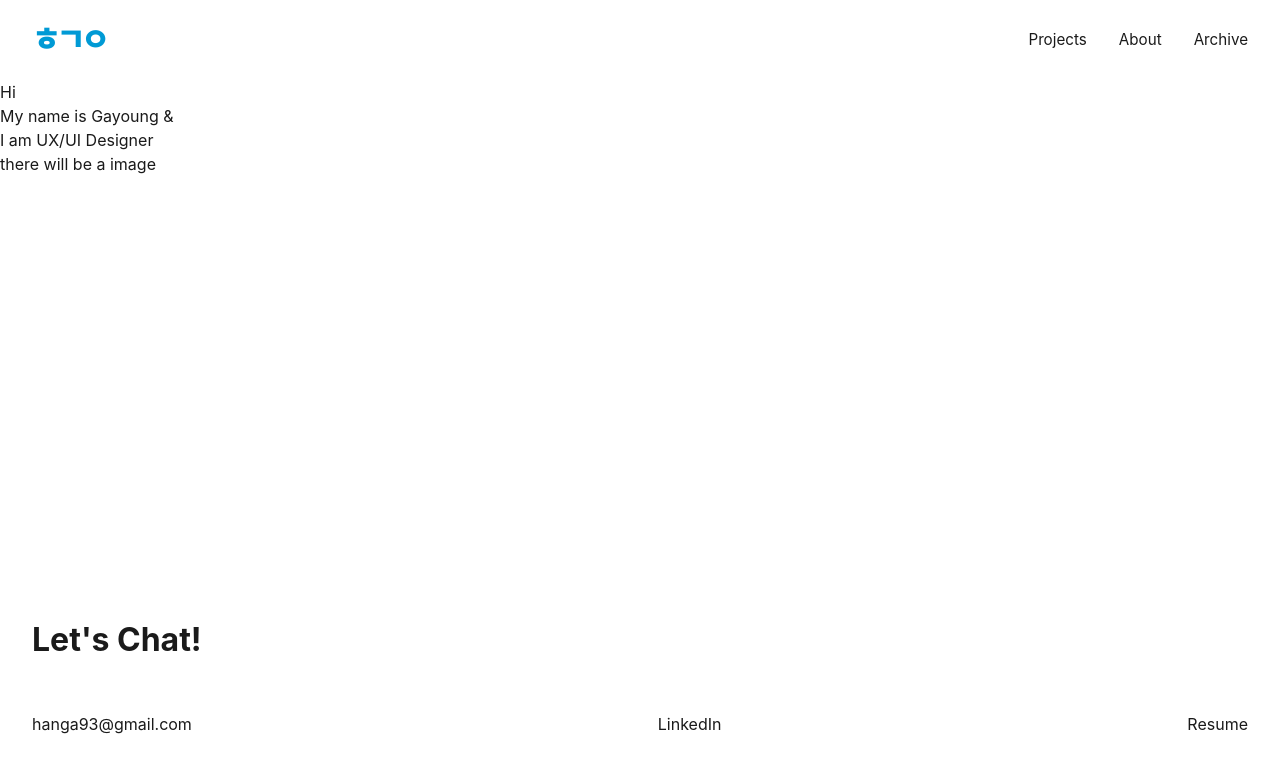
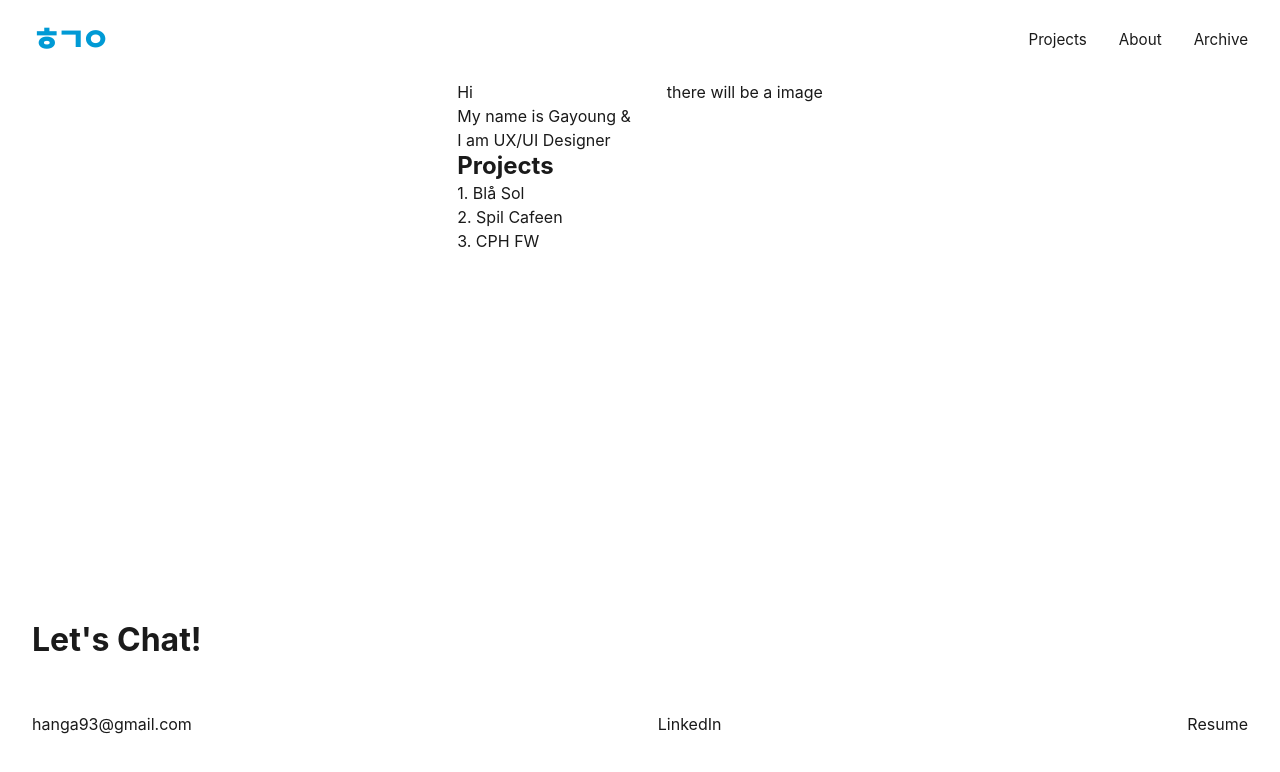
Before and after one commit to Lunanuna/portfolio, a React app: page / in a window 1280 px wide. Shown: the top 772 px of the page. Built offline with nearby package versions, Linux system fonts and the light colour scheme; the HTML template or start-up script is replaced by a standard one.

Commit message:
added some stuff

```diff
--- /dev/null
+++ b/src/components/Projects.jsx
@@ -0,0 +1,12 @@
+export default function Projects(){
+    return(
+        <>
+        <section>
+            <h2>Projects</h2>
+            <div>1. Blå Sol</div>
+            <div>2. Spil Cafeen</div>
+            <div>3. CPH FW</div>
+        </section>
+        </>
+    )
+}
--- a/src/views/AboutPage.jsx
+++ b/src/views/AboutPage.jsx
@@ -1,5 +1,18 @@
+import aboutProfile from '../assets/images/profile/about.jpeg'
+import styles from './AboutPage.module.css'
 export default function AboutPage(){
     return(
-        <div>this is about page</div>
+       <>
+       <main>
+        <div className={styles.mainL}>
+            <h1>Hi my name is Gayoung!</h1>
+        <p>some introduction</p>
+        </div>
+        <div className={styles.mainR}>
+            <img src={aboutProfile} alt="about-profile"/>
+        </div>
+
+       </main>
+       </>
     )
 }
--- a/src/views/AboutPage.module.css
+++ b/src/views/AboutPage.module.css
@@ -0,0 +1,9 @@
+main{
+    display:flex;
+    justify-content: center;
+    gap: 36px;
+}
+
+img{
+    width: 28vw;
+}
--- a/src/views/ProjectsPage.jsx
+++ b/src/views/ProjectsPage.jsx
@@ -1,8 +1,12 @@
 import Main from '../components/Main'
+import Projects from '../components/Projects'
 export default function ProjectsPage(){
     return(
         <>
-        <Main/>
+       <div>
+         <Main/>
+        <Projects/>
+       </div>
         </>
     )
 }
--- a/src/views/ProjectsPage.module.css
+++ b/src/views/ProjectsPage.module.css
@@ -0,0 +1,4 @@
+div{
+    display: flex;
+    justify-content: column;
+}
```
Also changed, not shown: src/assets/images/profile/about.jpeg (added), src/components/Projects.module.css (added).
